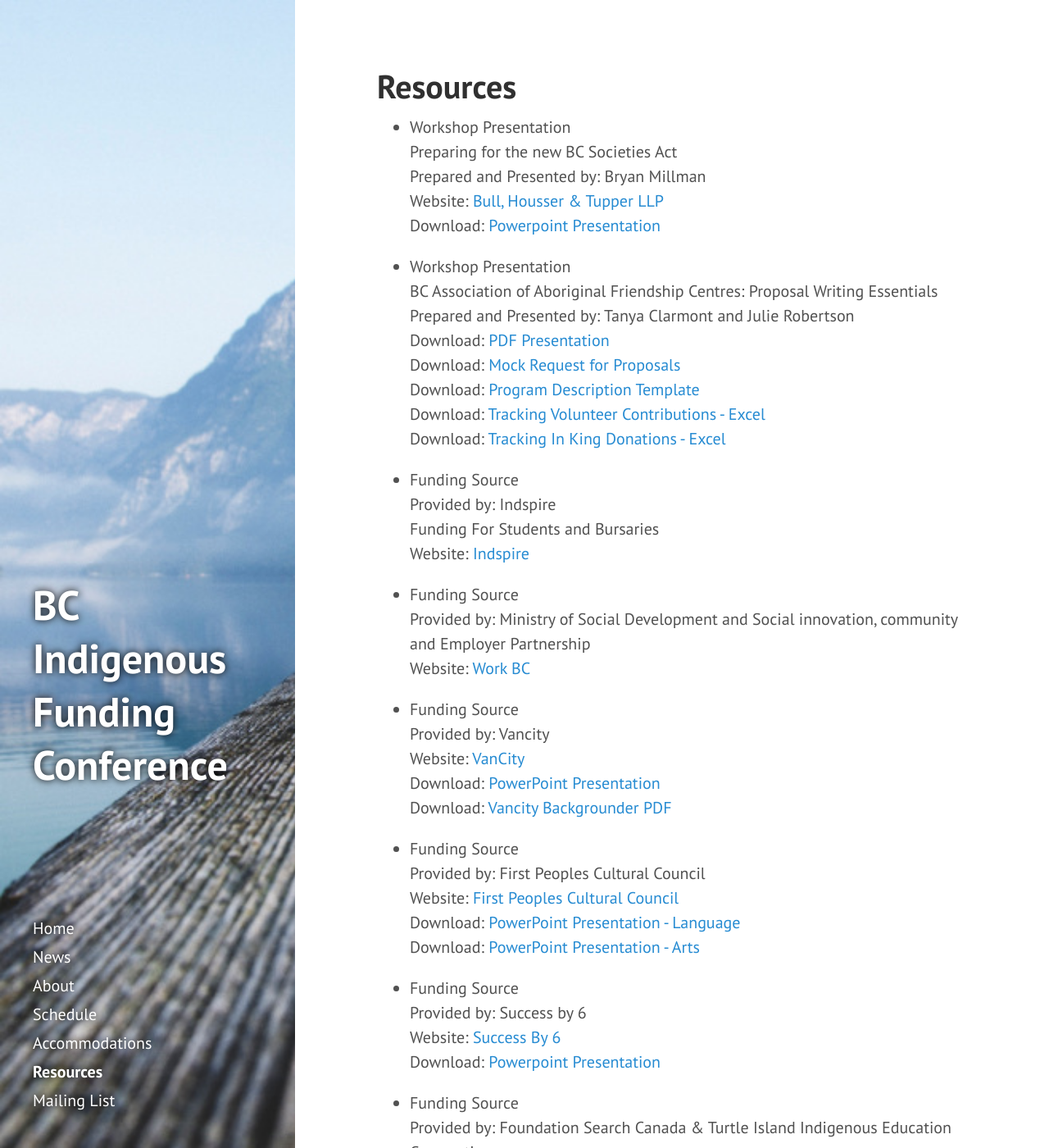
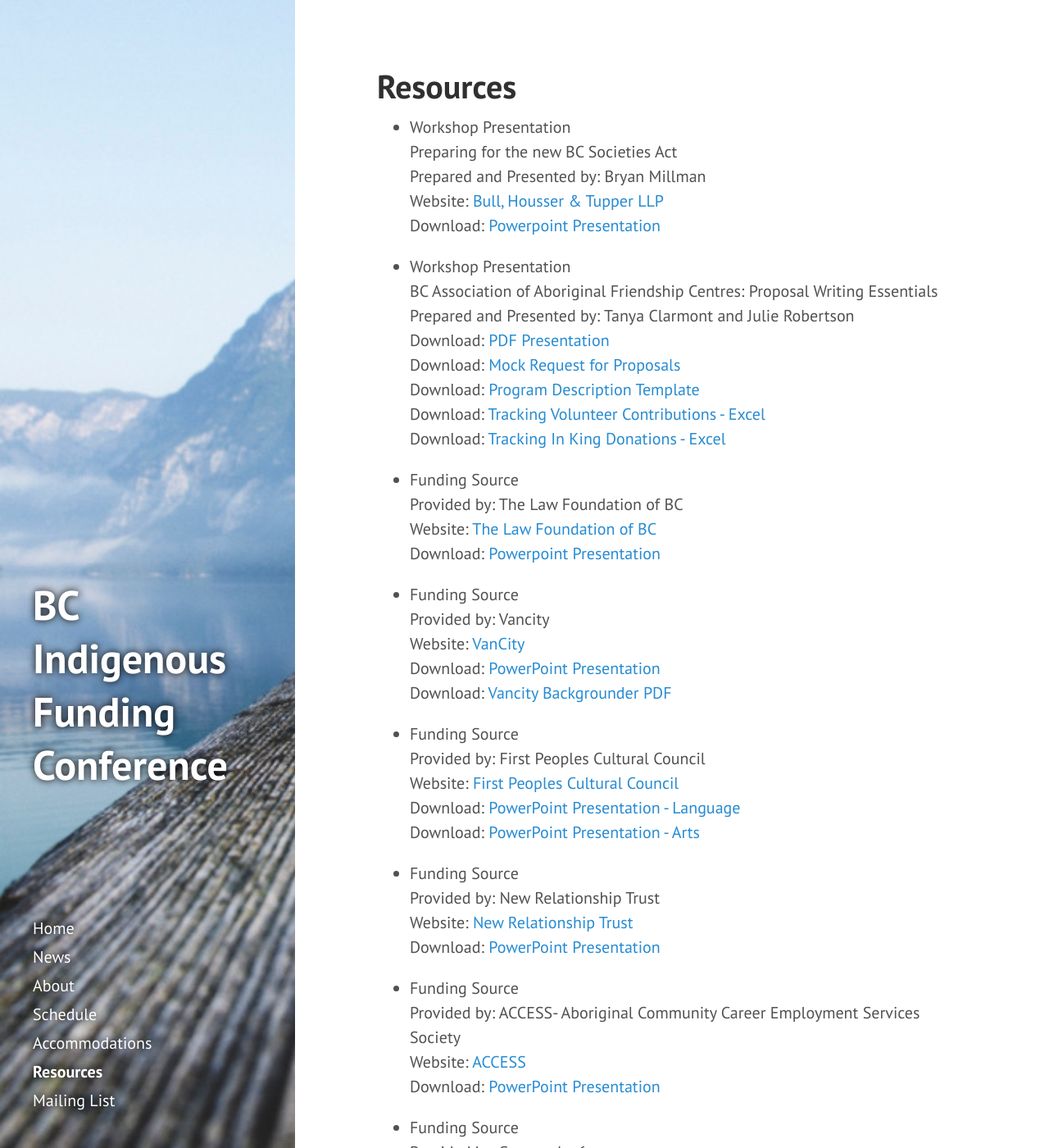
Before and after one commit to BCAAFC/funding-conference-2016, a Jekyll site: the page built from resources.md, in a window 1280 px wide and 1400 px high. Shown: the whole window at 82% size. Built offline with Jekyll 4.4.1, drawn with Linux system fonts in a browser that asks for light colours; nearby versions of some CDN libraries; some of the changed text lies outside the part shown.

Commit message:
resources
new relationship trust, access

```diff
--- a/resources.md
+++ b/resources.md
@@ -32,20 +32,13 @@
   Download: [Tracking In King Donations - Excel](/public/resources/TrackingVolunteerContributions.xlsx)
   <br>
 
-
 * Funding Source
   <br>
-  Provided by: Indspire
+  Provided by: The Law Foundation of BC
   <br>
-  Funding For Students and Bursaries
+  Website: [The Law Foundation of BC](http://www.lawfoundationbc.org/)
   <br>
-  Website: [Indspire](https://indspire.ca/for-students/bursaries-scholarships/)
-
-* Funding Source
-  <br>
-  Provided by: Ministry of Social Development and Social innovation, community and Employer Partnership
-  <br>
-  Website: [Work BC](https://www.workbc.ca/Employment-Services/Community-and-Employer-Partnerships/Community-and-Employer-Partnerships.aspx)
+  Download: [Powerpoint Presentation](/public/resources/TheLawFoundation.pptx)
 
 * Funding Source
   <br>
@@ -66,6 +59,23 @@
   Download: [PowerPoint Presentation - Language](/public/resources/FirstPeoplesCulturalCouncilLanguage.pptx)
    <br>
   Download: [PowerPoint Presentation - Arts](/public/resources/FirstPeoplesCulturalCouncilArts.pptx)
+
+* Funding Source
+  <br>
+  Provided by: New Relationship Trust
+  <br>
+  Website: [New Relationship Trust](http://www.newrelationshiptrust.ca/)
+   <br>
+  Download: [PowerPoint Presentation](/public/resources/NewRelationshipTrust.pptm)
+
+* Funding Source
+  <br>
+  Provided by: ACCESS- Aboriginal Community Career Employment Services Society
+  <br>
+  Website: [ACCESS](http://www.accessfutures.com/)
+   <br>
+  Download: [PowerPoint Presentation](/public/resources/ACCESS_AboriginalCommunityCareerEmploymentServicesSociety.pptx)
+
 
 * Funding Source
   <br>
@@ -100,6 +110,20 @@
   Download: [Powerpoint Presentation](/public/resources/BCArtsCouncil.pptx)
 
 Other Funding Sources
+
+* Funding Source
+  <br>
+  Provided by: Indspire
+  <br>
+  Funding For Students and Bursaries
+  <br>
+  Website: [Indspire](https://indspire.ca/for-students/bursaries-scholarships/)
+
+* Funding Source
+  <br>
+  Provided by: Ministry of Social Development and Social innovation, community and Employer Partnership
+  <br>
+  Website: [Work BC](https://www.workbc.ca/Employment-Services/Community-and-Employer-Partnerships/Community-and-Employer-Partnerships.aspx)
 
  * Funding Source
   <br>
```
